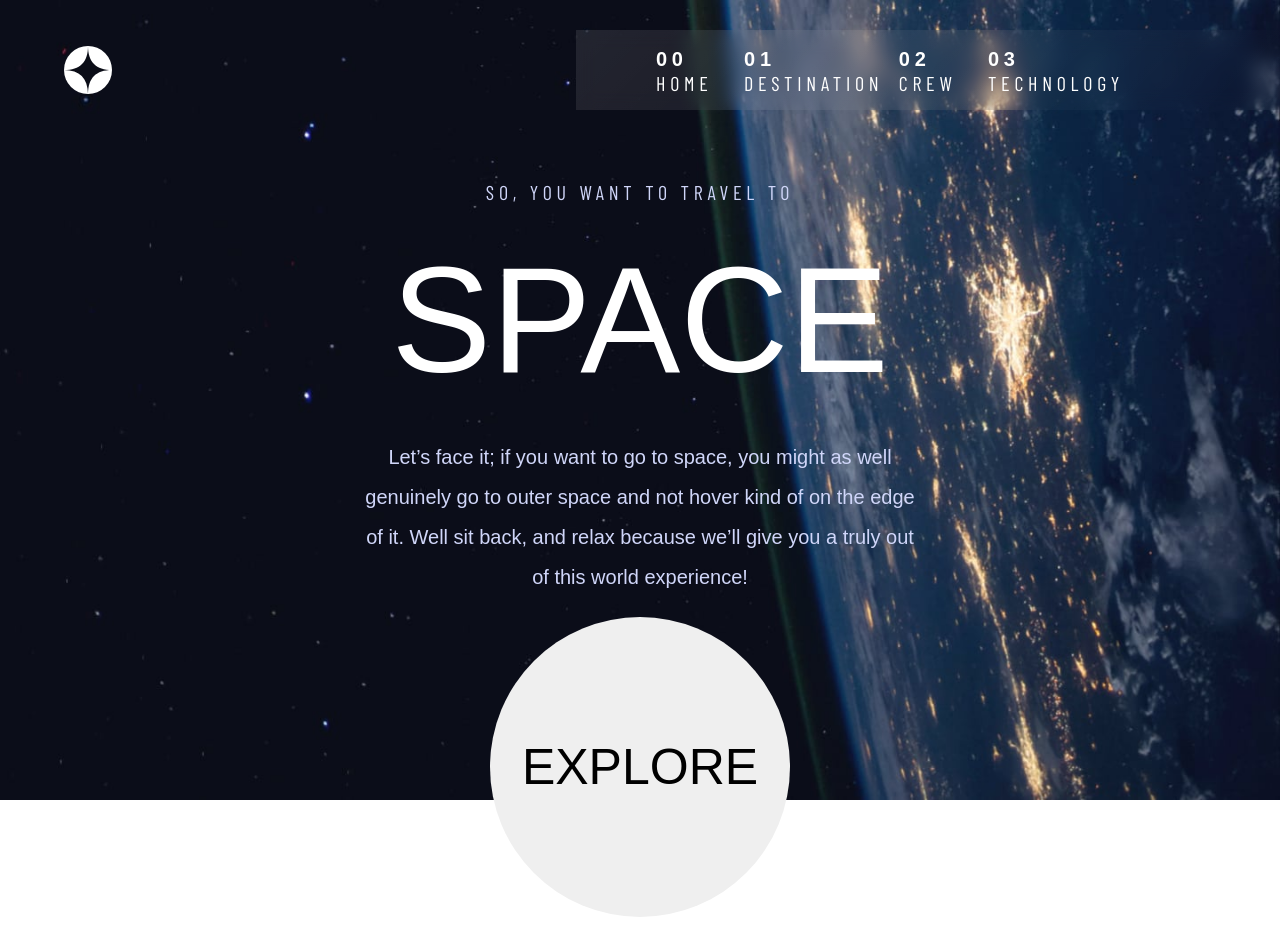
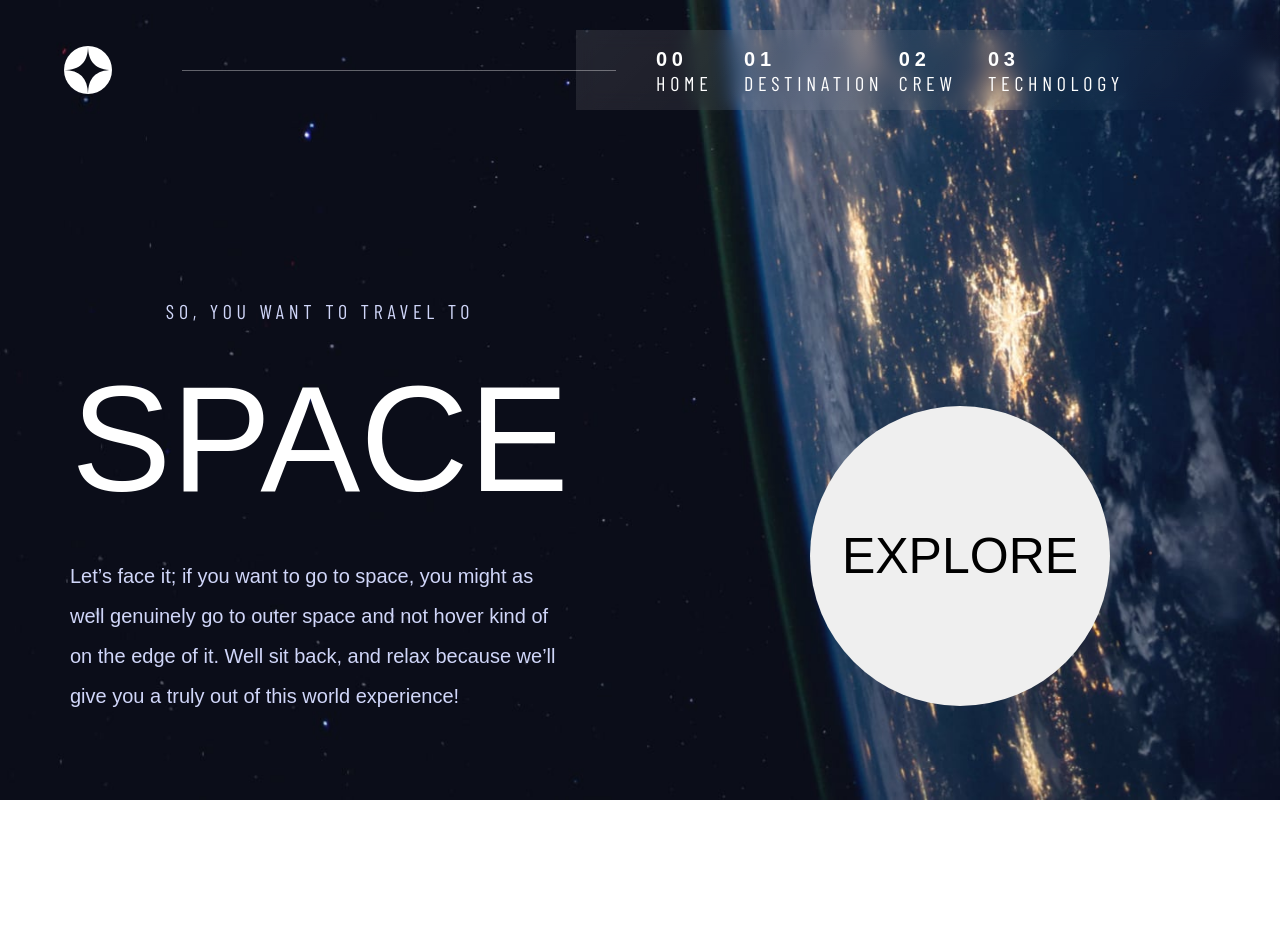
Before and after one commit to isaaxh/space-tourism-site, a React (Vite) app: page / in a window 1280 px wide. After the commit the page ends 800 px from the top, so only its background shows below. Built offline with nearby package versions, Linux system fonts and the light colour scheme; a web font is replaced by a local one.

Commit message:
fix the hr tag rendering by making the useEffect run on screen load by adding an empty []

```diff
--- a/src/App.css
+++ b/src/App.css
@@ -87,7 +87,7 @@ h5 {
 p {
   font-size: clamp(1.6rem,2.2vw,2rem);
   line-height: 2;
-  max-width: 550px;
+  max-width: 500px;
 }
 .nav-bar {
   font-size: clamp(1.4rem, 2vw, 2rem);
@@ -160,11 +160,14 @@ hr {
   width: 55vw;
   align-items: center;
   justify-content: space-around;
-  padding: 0 15rem 0 8rem;
+  padding: 0 3rem 0 5rem;
+
 }
 
 @media all and (min-width: 1024px) {
-
+  .nav-bar {
+    padding: 0 15rem 0 8rem;
+  }
 }
 
 .glass{
@@ -216,6 +219,26 @@ hr {
   align-items: center;
   justify-content: center;
   padding-bottom: 1rem;
+}
+
+/* 1024px layout */
+
+@media all and (min-width: 1024px) {
+  .main-body {
+    display: grid;
+    grid-template-columns: 1fr 1fr;
+    text-align: left;
+  }
+
+  .intro-container {
+    grid-column: 1 / 2;
+    justify-content: flex-end;
+  }
+
+  .btn-container {
+    grid-column: 2 / -1;
+    align-items: flex-end;
+  }
 }
 
 .btn-main {
--- a/src/components/header/Header.tsx
+++ b/src/components/header/Header.tsx
@@ -15,9 +15,10 @@ const Header = () => {
   };
 
   useEffect(() => {
+    updateMedia();
     window.addEventListener("resize", updateMedia);
     return () => window.removeEventListener("resize", updateMedia);
-  });
+  }, []);
 
   return (
     <div className='header'>
```
